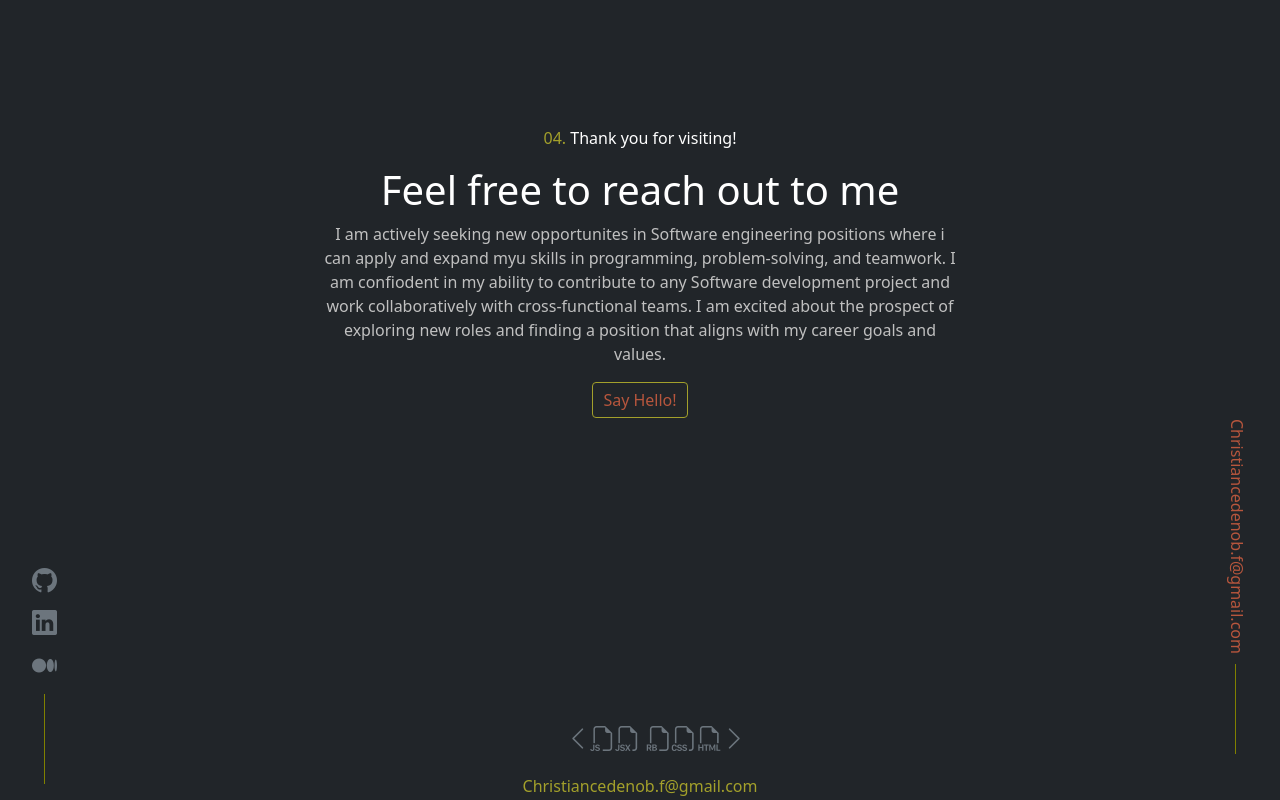
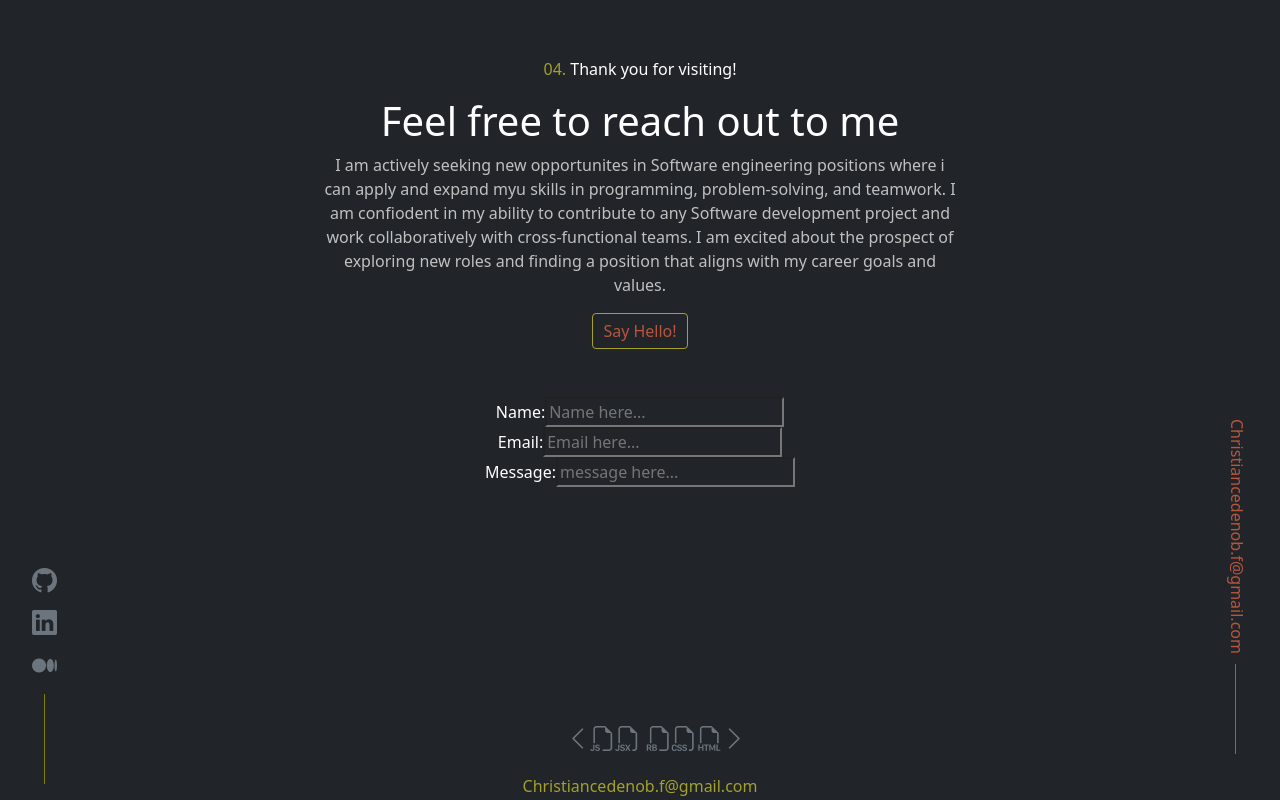
Before and after one commit to cedenoc181/pw2023, a React (Create React App) app: page / in a window 1280 px wide. Both pictures are taken after a click on the button "Say Hello!". Shown: the part 2898-3698 px from the top of the page. Built offline with nearby package versions, Linux system fonts and the light colour scheme.

Commit message:
added text input into conatct

```diff
--- a/src/Component/Contact.js
+++ b/src/Component/Contact.js
@@ -2,9 +2,18 @@ import React from 'react'
 import './Contact.css'
 import Aos from 'aos'; //this is for animation
 import 'aos/dist/aos.css';
-import {useEffect} from 'react'
+import {useEffect, useState} from 'react'
 
 function Contact() {
+
+const [emailMe, setEmailMe] = useState(true)
+
+function handleClick() {
+  setEmailMe(!emailMe)
+  console.log('contact clicked', emailMe)
+}
+
+
 
   useEffect(() => {
     Aos.init({duration: 1500})
@@ -23,7 +32,22 @@ function Contact() {
           cross-functional teams. I am excited about the prospect of exploring new roles and finding
           a position that aligns with my career goals and values.
         </p>
-        <button className='bg-transparent'>Say Hello!</button>
+        <button className='bg-transparent' onClick={handleClick}>Say Hello!</button>
+        {emailMe ? (null) : (
+          <div>
+            <form className="text-white justify-content-center text-align-center mt-5">
+              <label>Name: </label>
+              <input className="bg-transparent" type="name" placeholder="Name here..."/>
+              <br />
+              <label>Email: </label>
+              <input className="bg-transparent" type="email" placeholder='Email here...'/>
+              <br />
+              <label>Message: </label>
+              <input className="bg-transparent" type="text" id="text-box" placeholder='message here...'/>
+            </form>
+          </div>
+
+        )}
     </div>
   </div>
   )
```
